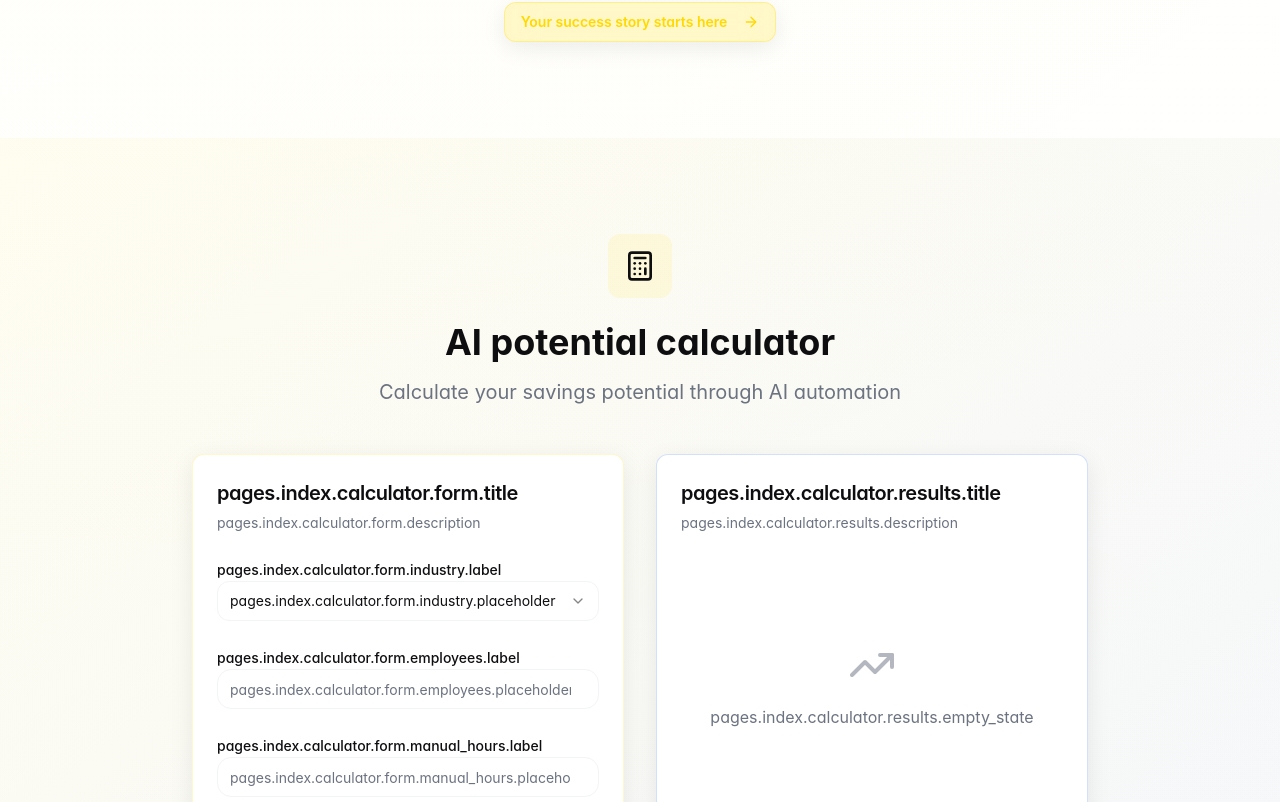
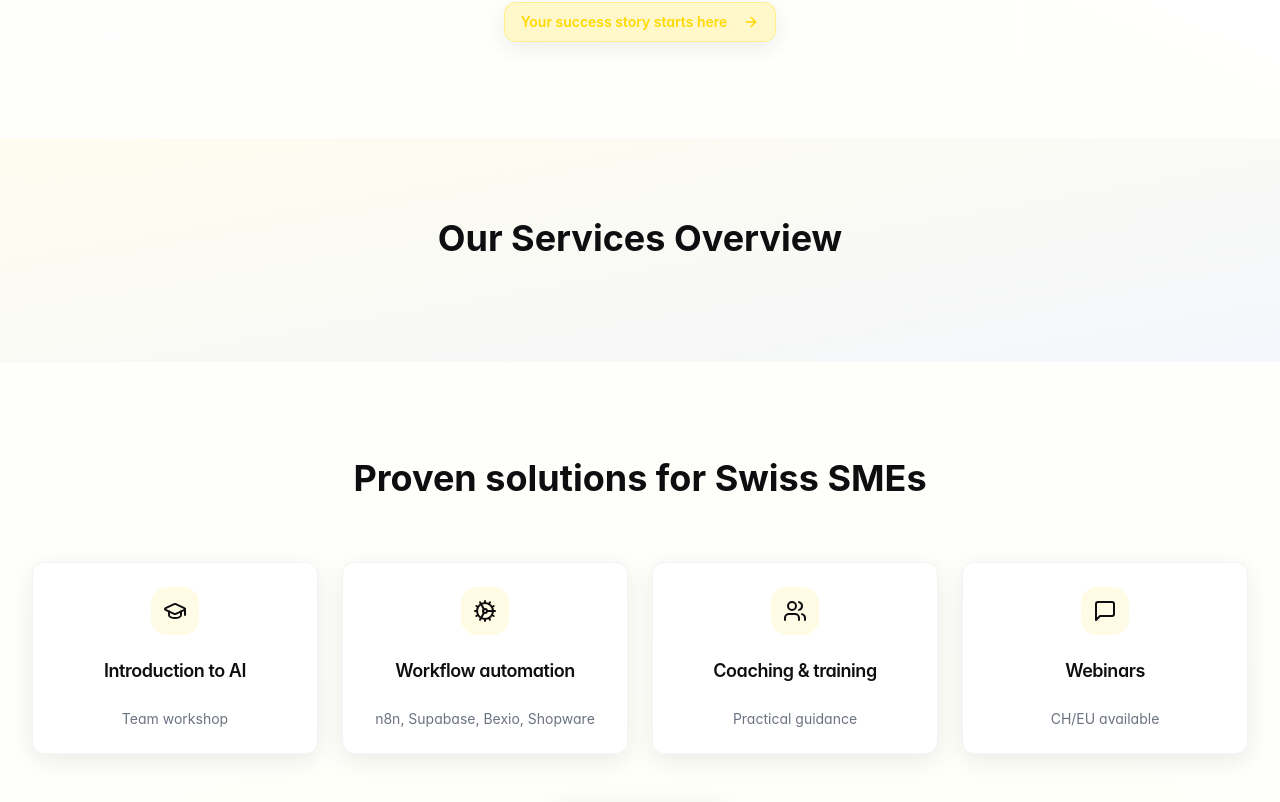
Before and after one commit to schnellstartai/schnellstartai, a React (Vite) app: page / in a window 1280 px wide. Shown: the part 3038-3840 px from the top of the page. Built offline with nearby package versions, Linux system fonts and the light colour scheme; the HTML template or start-up script is replaced by a standard one; a web font is replaced by a local one.

Commit message:
Remove AI calculator and add H2

```diff
--- a/src/pages/Index.tsx
+++ b/src/pages/Index.tsx
@@ -3,7 +3,7 @@ import { Card, CardContent, CardDescription, CardHeader, CardTitle } from '@/com
 import { Header } from '@/components/Header';
 import { Footer } from '@/components/Footer';
 import { MetricChip } from '@/components/MetricChip';
-import { AIResourceCalculator } from '@/components/AIResourceCalculator';
+
 import { Link } from 'react-router-dom';
 import { useState, useEffect } from 'react';
 import { useTranslation } from '@/hooks/useTranslation';
@@ -396,8 +396,14 @@ const Index = () => {
         </div>
       </section>
 
-      {/* AI Resource Calculator */}
-      <AIResourceCalculator />
+      {/* Services Overview */}
+      <section className="py-20 bg-gradient-to-br from-primary/5 to-accent/5">
+        <div className="container mx-auto px-4 text-center">
+          <h2 className="text-3xl md:text-4xl font-bold mb-6">
+            {t('pages.index.services_overview.title')}
+          </h2>
+        </div>
+      </section>
 
       {/* Services Preview */}
       <section className="py-16 lg:py-24">
--- a/src/translations/de.json
+++ b/src/translations/de.json
@@ -181,6 +181,9 @@
           "quote": "\"Ich kann mich jetzt auf das konzentrieren, was ich am besten kann: meine Mandanten beraten. Die KI übernimmt die Routine – fehlerfrei und zuverlässig.\""
         },
         "cta": "Ihre Erfolgsgeschichte beginnt hier"
+      },
+      "services_overview": {
+        "title": "Unsere Leistungen im Überblick"
       },
       "calculator": {
         "title": "KI-Potential Rechner",
--- a/src/translations/en.json
+++ b/src/translations/en.json
@@ -155,6 +155,9 @@
           "quote": "\"I can now focus on what I do best: advising my clients. AI takes over the routine – error-free and reliable.\""
         },
         "cta": "Your success story starts here"
+      },
+      "services_overview": {
+        "title": "Our Services Overview"
       },
       "calculator": {
         "title": "AI Potential Calculator",
```
